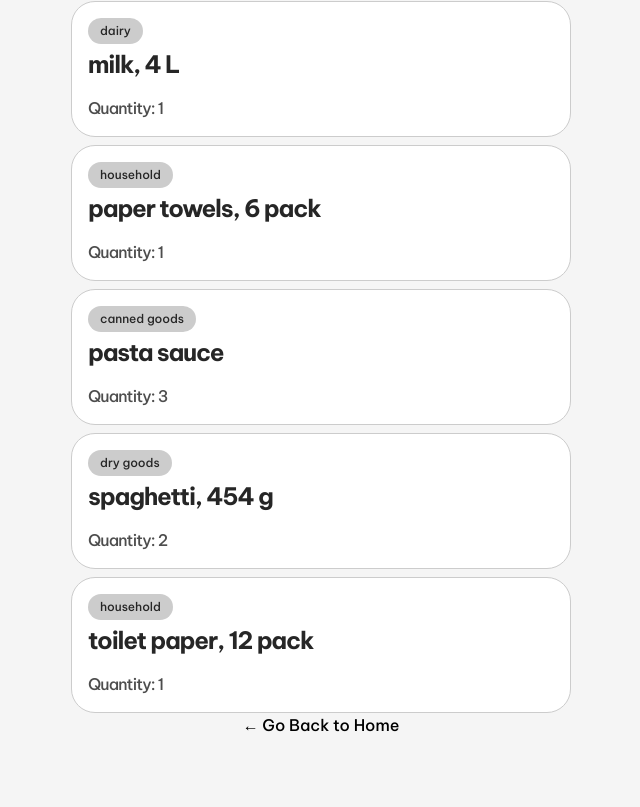
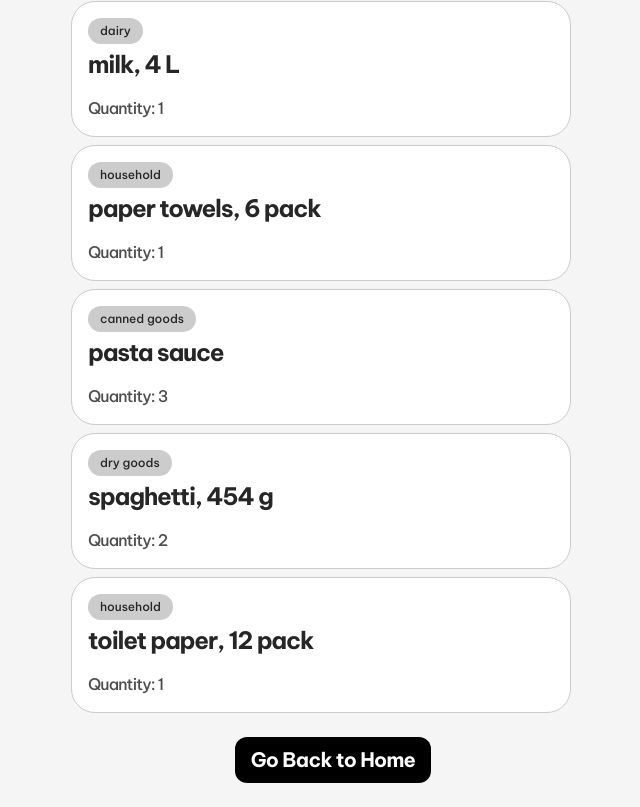
Before and after one commit to louispadillo/cprg306a-assignment, a Next.js app: page /week-6 in a window 1280 px wide. Shown: the part 1251-2058 px from the top of the page, without its empty margins (319-959 px from the left). Before the commit the page ends 2012 px from the top, so only its background shows below. Built offline with nearby package versions, Linux system fonts and the light colour scheme.

Commit message:
changed the back button to GoBackFilled

```diff
--- a/app/week-6/page.js
+++ b/app/week-6/page.js
@@ -2,7 +2,7 @@
 import { useState } from "react";
 import ItemsList from "./items-list.js";
 import Items from "./items.js";
-import GoBack from "../go-back.js";
+import GoBackFilled from "../go-back-filled.js";
 
 export default function Page() {
     const[sortBy, setSortBy] = useState("name");
@@ -13,7 +13,7 @@ export default function Page() {
             <div className="flex flex-col justify-center items-center">
                 <ItemsList setSortBy={setSortBy}/>
                 <Items sortBy={sortBy}/>
-                <GoBack />
+                <GoBackFilled />
             </div>
         </main>
     );
```
